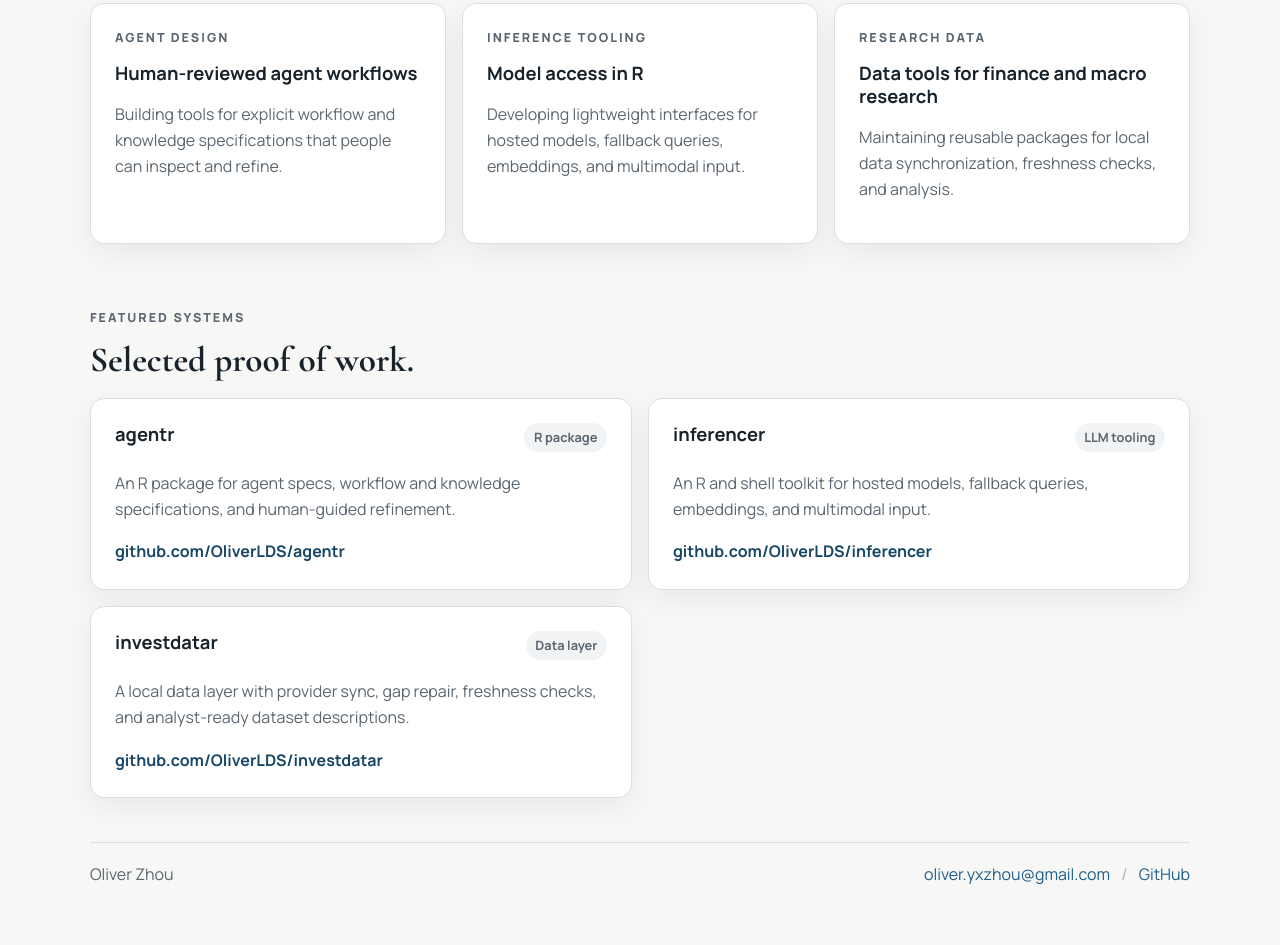
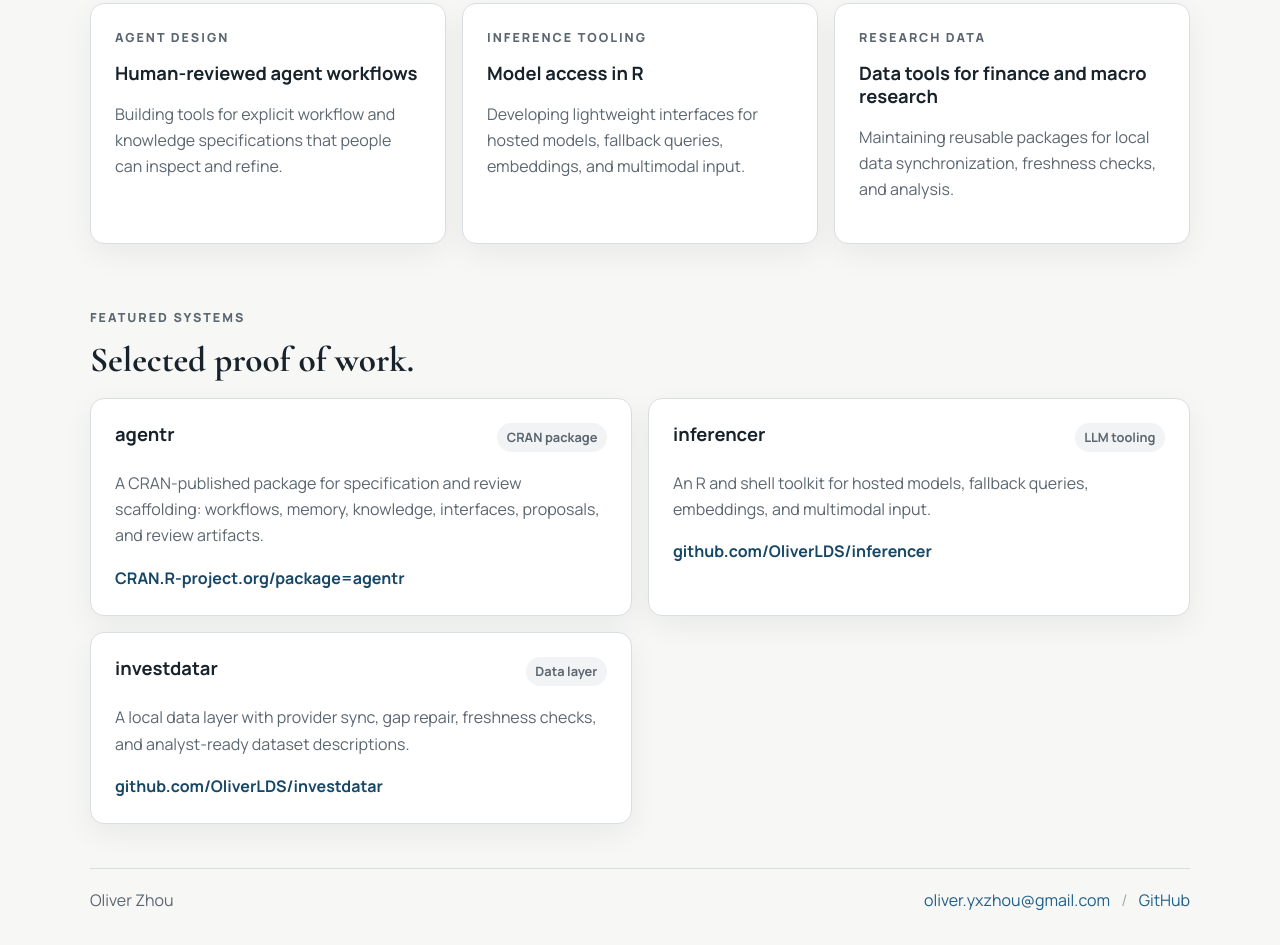
Before and after one commit to OliverLDS/oliverlds.github.io, a plain HTML site: page index.html in a window 1280 px wide. Shown: the part 602-1547 px from the top of the page. Before the commit the page ends 1521 px from the top, so only its background shows below. Drawn offline with nearby package versions, Linux system fonts and the light colour scheme.

Commit message:
Update agentr to CRAN

```diff
--- a/index.html
+++ b/index.html
@@ -93,10 +93,10 @@
         <article class="project-card reveal">
           <div class="project-topline">
             <h3>agentr</h3>
-            <span>R package</span>
+            <span>CRAN package</span>
           </div>
-          <p>An R package for agent specs, workflow and knowledge specifications, and human-guided refinement.</p>
-          <a href="https://github.com/OliverLDS/agentr">github.com/OliverLDS/agentr</a>
+          <p>A CRAN-published package for specification and review scaffolding: workflows, memory, knowledge, interfaces, proposals, and review artifacts.</p>
+          <a href="https://CRAN.R-project.org/package=agentr">CRAN.R-project.org/package=agentr</a>
         </article>
 
         <article class="project-card reveal">
```
Also changed, not shown: cv.html (+2 -2 lines).
